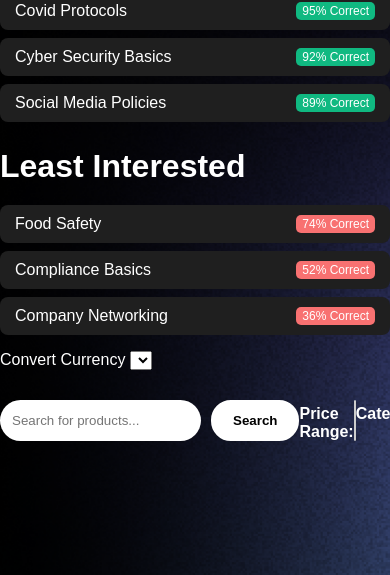
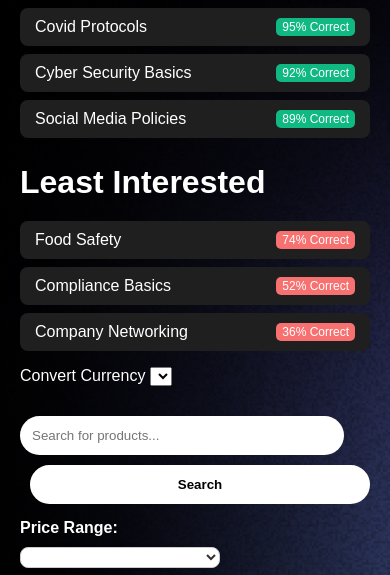
Before and after one commit to MulubahzumuKSipor/QDeal-WebApp, a website built with Vite: page src/product-page/index.html in a window 390 px wide. Shown: the part 554-1129 px from the top of the page. Built offline with nearby package versions, Linux system fonts and the light colour scheme; no server answers.

Commit message:
Problem in styles

```diff
--- a/src/css/min-styles.css
+++ b/src/css/min-styles.css
@@ -1,9 +1,5 @@
 #menu-container {
   display: none;
-}
-#sideNav {
-  display: flex;
-  flex-direction: column;
 }
 
 @media (max-width: 768px) {
@@ -16,11 +12,10 @@
     flex-direction: column;
   }
   #main-content {
-    margin-left: 0;
-    padding-left: 0;
-    margin-right: 0;
-    padding-right: 0;
-    flex-grow: 1;
+    margin-left: 10px;
+    padding-left: 10px;
+    margin-right: 10px;
+    padding-right: 10px;
   }
   header {
     display: flex;
@@ -41,9 +36,11 @@
   }
   #nav {
     display: flex;
+    flex-direction: column;
     position: absolute;
     top: 10%;
     left: 0;
+    right: 10;
   }
   .nav-list li {
     flex-direction: row;
@@ -51,6 +48,13 @@
     flex-wrap: wrap;
     flex-direction: column;
     position: static;
+  }
+  #tools {
+    display: flex;
+    flex-direction: column;
+    width: 100%;
+    gap: 10px;
+    justify-content: space-between;
   }
 }
 
```
